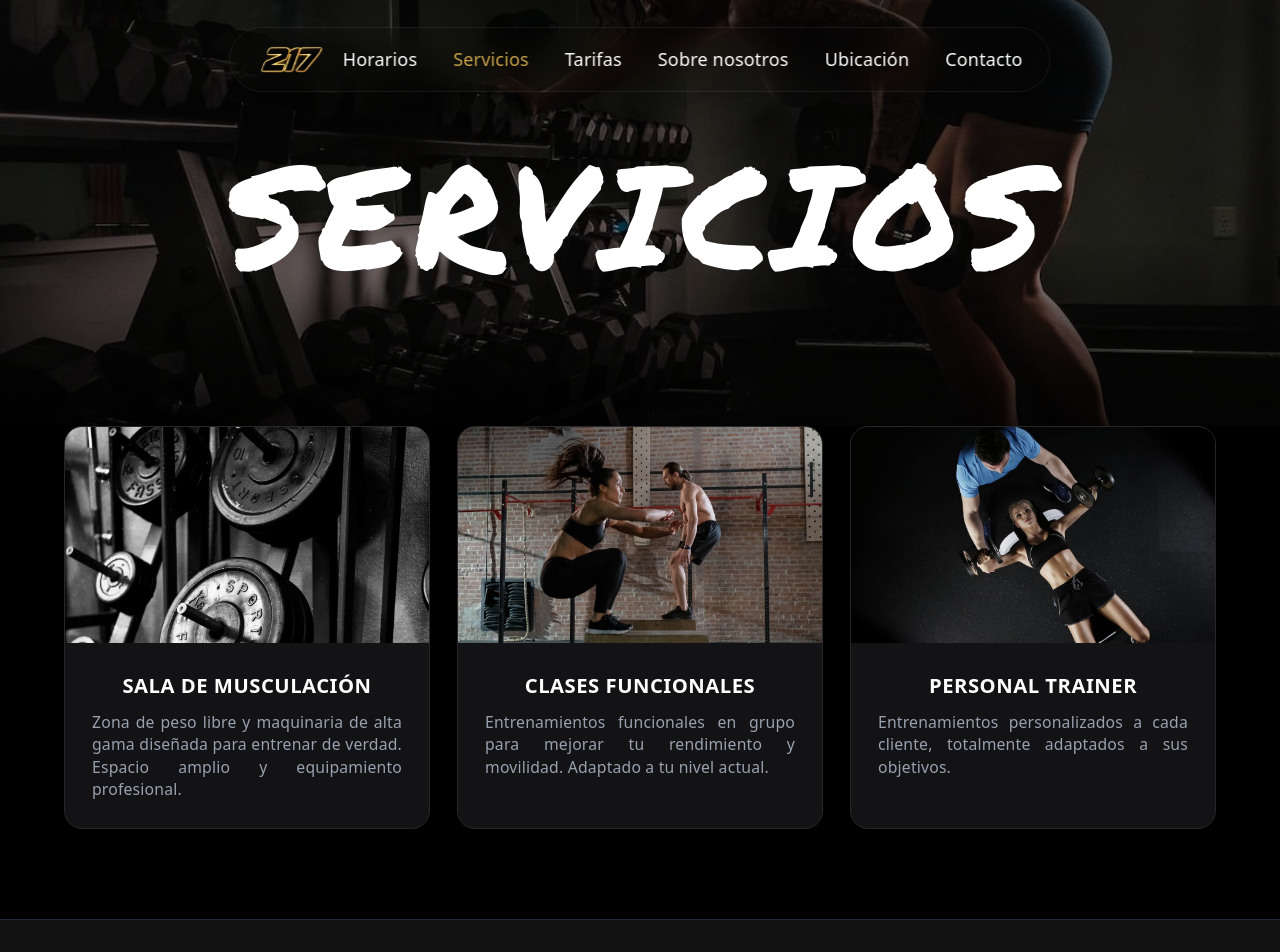
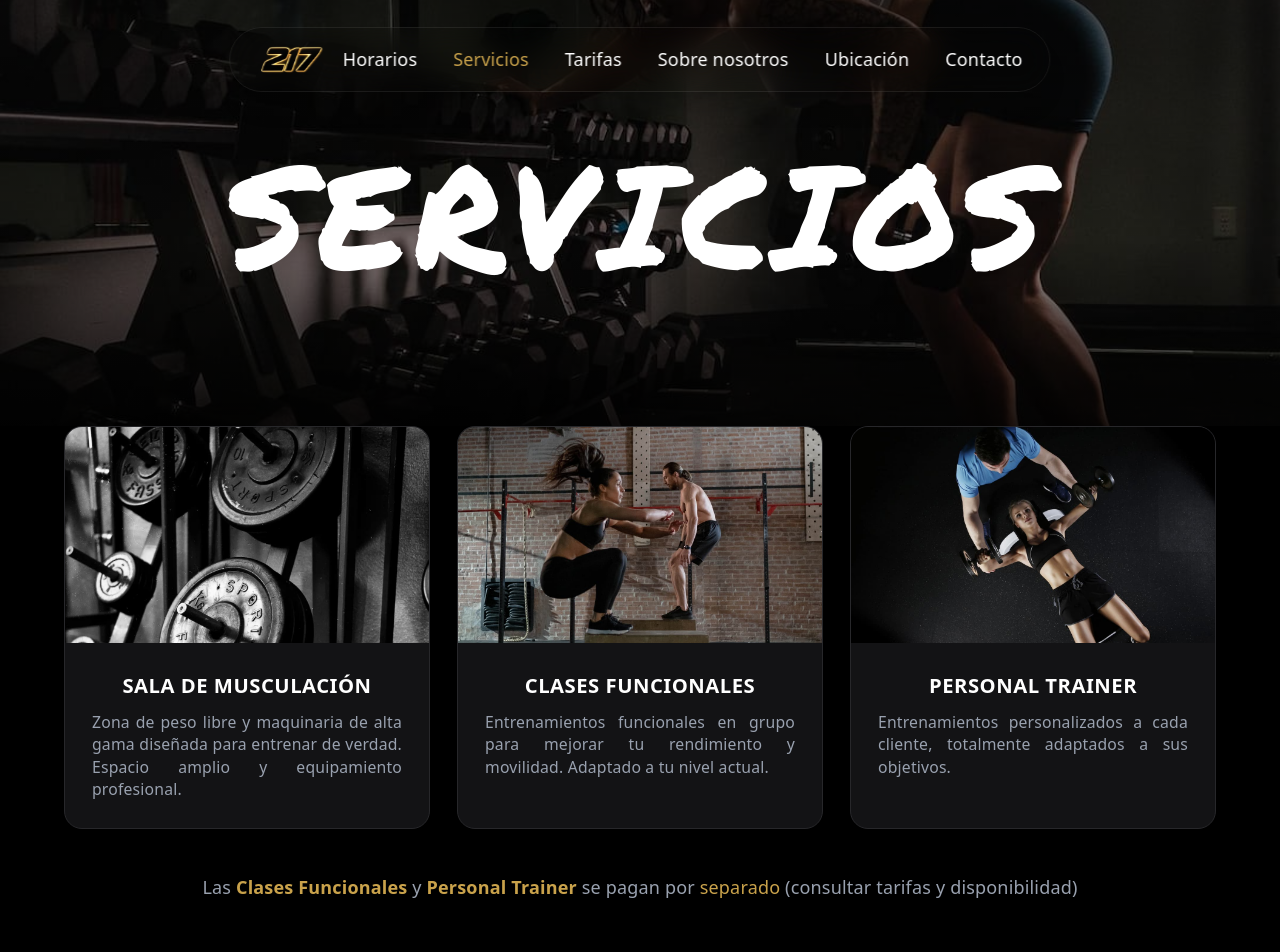
Before and after one commit to Antonio-react/217-funcional-gym-demo, a React (Vite) app: page /servicios in a window 1280 px wide. Shown: the top 952 px of the page. Built offline with nearby package versions, Linux system fonts and the light colour scheme.

Commit message:
añadir email, y cambiar frase de tarifas de precio

```diff
--- a/src/config/datos.ts
+++ b/src/config/datos.ts
@@ -6,6 +6,6 @@ export const datos = {
         call: "000 000 000",
         whatsapp: "34000000000",
     },
-    email: "info@217gym.com",
+    email: "217funcionalgym@gmail.com",
     instagram: "217funcionalgym"
 } as const;
--- a/src/paginas/Servicios.tsx
+++ b/src/paginas/Servicios.tsx
@@ -118,6 +118,16 @@ export default function Servicios() {
                         </div>
                     </motion.div>
 
+                    <motion.p
+                        initial={{ opacity: 0 }}
+                        whileInView={{ opacity: 1 }}
+                        transition={{ duration: 0.6, ease: "easeOut" }}
+                        viewport={{ once: true }}
+                        className="text-gray-400 text-sm text-center md:text-base mt-10 -mb-7"
+                    >
+                        Las <span className="text-brand-gold font-semibold">Clases Funcionales</span> y <span className="text-brand-gold font-semibold">Personal Trainer</span> se pagan por <span className="text-brand-gold">separado</span> (consultar tarifas y disponibilidad)
+                    </motion.p>
+
                 </div>
             </section>
         </>
--- a/src/paginas/Tarifas.tsx
+++ b/src/paginas/Tarifas.tsx
@@ -111,7 +111,7 @@ export default function Tarifas() {
                         viewport={{ once: true }}
                         className="text-gray-400 text-sm md:text-base mt-10 -mb-7"
                     >
-                        Las clases <span className="text-brand-gold font-semibold">Functional Training</span> y <span className="text-brand-gold font-semibold">Personal Trainer</span> se pagan por <span className="text-brand-gold">separado</span> (consultar tarifas y disponibilidad)
+                        Las <span className="text-brand-gold font-semibold">Clases Funcionales</span> y <span className="text-brand-gold font-semibold">Personal Trainer</span> se pagan por <span className="text-brand-gold">separado</span> (consultar tarifas y disponibilidad)
                     </motion.p>
 
                 </div>
--- a/src/secciones/ServiciosResumen.tsx
+++ b/src/secciones/ServiciosResumen.tsx
@@ -37,7 +37,7 @@ export default function ServiciosResumen() {
             >
                 <motion.div variants={itemVariants} className="w-1/3">
                     <Link to="/sobre-nosotros" className="no-underline">
-                        <div className="overflow-hidden">
+                        <div className="overflow-hidden rounded-2xl">
                             <img src={fitnessImg} alt="Sala de musculacion" className="w-full h-64 object-cover transition-transform duration-300 hover:scale-110" />
                         </div>
                         <p className="text-center text-white text-lg font-semibold uppercase tracking-wide py-4">
@@ -48,7 +48,7 @@ export default function ServiciosResumen() {
 
                 <motion.div variants={itemVariants} className="w-1/3">
                     <Link to="/servicios" className="no-underline">
-                        <div className="overflow-hidden">
+                        <div className="overflow-hidden rounded-2xl">
                             <img src={functionalImg} alt="Functional Training" className="w-full h-64 object-cover transition-transform duration-300 hover:scale-110" />
                         </div>
                         <p className="text-center text-white text-lg font-semibold uppercase tracking-wide py-4">
@@ -59,8 +59,8 @@ export default function ServiciosResumen() {
 
                 <motion.div variants={itemVariants} className="w-1/3">
                     <Link to="/servicios" className="no-underline">
-                        <div className="overflow-hidden">
-                            <img src={personalImg} alt="Personal Trainer" className="w-full h-64 object-cover transition-transform duration-300 hover:scale-110" />
+                        <div className="overflow-hidden rounded-2xl">
+                            <img src={personalImg} alt="Personal Trainer" className="w-full h-64 object-cover transition-transform duration-300   hover:scale-110" />
                         </div>
                         <p className="text-center text-white text-lg font-semibold uppercase tracking-wide py-4">
                             Personal Trainer
@@ -78,8 +78,8 @@ export default function ServiciosResumen() {
                 className="flex md:hidden overflow-x-auto snap-x snap-mandatory gap-4 px-4 pb-2 mb-10 no-scrollbar"
             >
                 <Link to="/sobre-nosotros" className="snap-center shrink-0 w-[85%] no-underline">
-                    <div className="overflow-hidden">
-                        <img src={fitnessImg} alt="Sala de musculacion" className="w-full h-64 object-cover rounded-xl" />
+                    <div className="overflow-hidden rounded-xl">
+                        <img src={fitnessImg} alt="Sala de musculacion" className="w-full h-64 object-cover" />
                     </div>
                     <p className="text-center text-white text-lg font-semibold uppercase tracking-wide py-4">
                         Sala de musculación
@@ -87,8 +87,8 @@ export default function ServiciosResumen() {
                 </Link>
 
                 <Link to="/servicios" className="snap-center shrink-0 w-[85%] no-underline">
-                    <div className="overflow-hidden">
-                        <img src={functionalImg} alt="Functional Training" className="w-full h-64 object-cover rounded-xl" />
+                    <div className="overflow-hidden rounded-xl">
+                        <img src={functionalImg} alt="Functional Training" className="w-full h-64 object-cover" />
                     </div>
                     <p className="text-center text-white text-lg font-semibold uppercase tracking-wide py-4">
                         Clases Funcionales
@@ -96,8 +96,8 @@ export default function ServiciosResumen() {
                 </Link>
 
                 <Link to="/servicios" className="snap-center shrink-0 w-[85%] no-underline">
-                    <div className="overflow-hidden">
-                        <img src={personalImg} alt="Personal Trainer" className="w-full h-64 object-cover rounded-xl" />
+                    <div className="overflow-hidden rounded-xl">
+                        <img src={personalImg} alt="Personal Trainer" className="w-full h-64 object-cover" />
                     </div>
                     <p className="text-center text-white text-lg font-semibold uppercase tracking-wide py-4">
                         Personal Trainer
```
